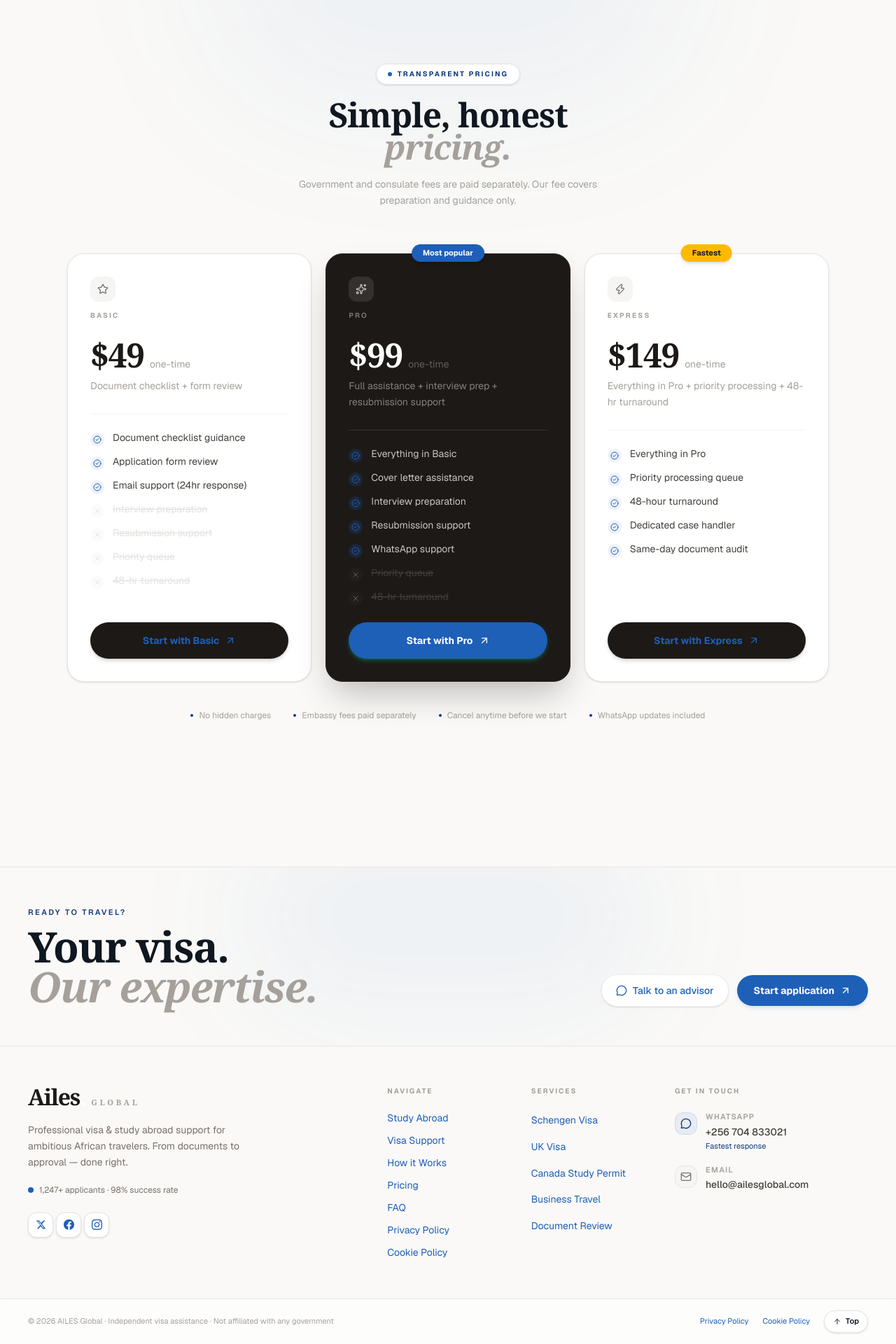
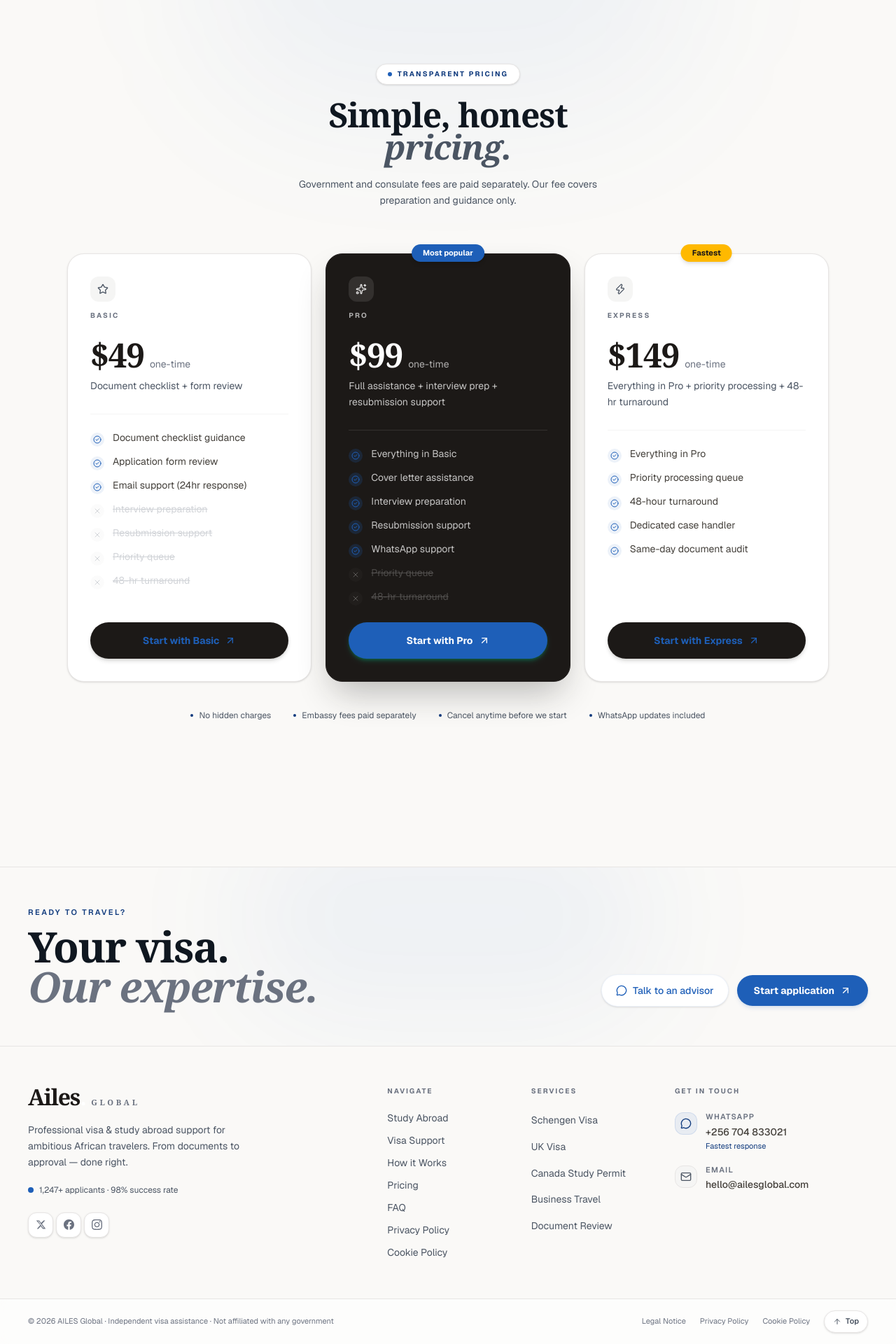
Before and after one commit to kazibweyassin/visa, a Next.js app: page /pricing in a window 1280 px wide. Shown: the part 365-2285 px from the top of the page at 70% size. Built offline with nearby package versions, Linux system fonts and the light colour scheme.

Commit message:
contract

```diff
--- a/app/cookie-policy/page.tsx
+++ b/app/cookie-policy/page.tsx
@@ -53,6 +53,12 @@ export default function CookiePolicyPage() {
             <p className="mt-2 text-sm leading-7 text-[var(--text-3)]">
               If you want to know more about cookie usage, contact us at hello@ailesglobal.com.
             </p>
+            <p className="mt-3 text-xs text-[var(--text-3)]">
+              <Link href="/legal-notice" className="font-semibold text-[var(--amber)] hover:underline">
+                Read our legal notice
+              </Link>
+              {" "}to understand what Ailes Global is and what we do.
+            </p>
           </div>
         </div>
       </section>
--- a/app/globals.css
+++ b/app/globals.css
@@ -172,6 +172,12 @@ a {
 .bg-emerald-100\/50 { background-color: rgba(30,95,184,0.05) !important; }
 .bg-emerald-50\/40 { background-color: rgba(30,95,184,0.04) !important; }
 
+/* Improve readability of muted text on light surfaces */
+.text-stone-400 { color: #6b7280 !important; }
+.text-stone-500 { color: #4b5563 !important; }
+.text-slate-500 { color: #556070 !important; }
+.text-slate-600 { color: #475569 !important; }
+
 /* Ensure readable button/text contrast when using brand backgrounds */
 .bg-emerald-500, .bg-emerald-400, .bg-emerald-600, .bg-emerald-500\/20, .bg-emerald-500\/30 {
   color: #fff !important;
--- a/app/privacy/page.tsx
+++ b/app/privacy/page.tsx
@@ -53,6 +53,12 @@ export default function PrivacyPolicyPage() {
             <p className="mt-2 text-sm leading-7 text-[var(--text-3)]">
               If you have questions about this policy, email hello@ailesglobal.com.
             </p>
+            <p className="mt-3 text-xs text-[var(--text-3)]">
+              <Link href="/legal-notice" className="font-semibold text-[var(--green)] hover:underline">
+                Read our legal notice
+              </Link>
+              {" "}to understand what Ailes Global is and what we do.
+            </p>
           </div>
         </div>
       </section>
--- a/app/study-abroad/page.tsx
+++ b/app/study-abroad/page.tsx
@@ -76,7 +76,7 @@ const styles = `
   }
   .sa-hero-title em { font-style: italic; color: #C9A84C; }
   .sa-hero-sub {
-    font-size: 15px; color: rgba(255,255,255,.5); line-height: 1.75;
+    font-size: 15px; color: rgba(255,255,255,.72); line-height: 1.75;
     font-weight: 300; max-width: 520px; margin-bottom: 36px;
   }
   .sa-hero-actions { display: flex; gap: 14px; flex-wrap: wrap; }
@@ -109,7 +109,7 @@ const styles = `
     font-size: clamp(28px, 4vw, 44px); font-weight: 400;
     color: #0B1C2D; line-height: 1.15; margin-bottom: 10px;
   }
-  .sa-sub { font-size: 14px; color: #8A8A7A; line-height: 1.7; font-weight: 300; max-width: 520px; margin-bottom: 40px; }
+  .sa-sub { font-size: 14px; color: #6B7280; line-height: 1.7; font-weight: 400; max-width: 520px; margin-bottom: 40px; }
 
   /* Destinations */
   .sa-dest-grid { display: grid; grid-template-columns: repeat(3, 1fr); gap: 16px; }
@@ -125,7 +125,7 @@ const styles = `
   .sa-dest-country { font-size: 16px; font-weight: 500; color: #0B1C2D; margin-bottom: 14px; }
   .sa-dest-rows { display: flex; flex-direction: column; gap: 7px; margin-bottom: 16px; }
   .sa-dest-row { display: flex; justify-content: space-between; font-size: 12px; }
-  .sa-dest-row-label { color: #9CA3AF; }
+  .sa-dest-row-label { color: #6B7280; }
   .sa-dest-row-value { color: #1A1A14; font-weight: 500; text-align: right; max-width: 55%; }
   .sa-dest-link { font-size: 12px; color: #C9A84C; font-weight: 500; }
 
@@ -135,7 +135,7 @@ const styles = `
   .sa-service-card { padding: 24px; border: 1px solid #EDE8DF; border-radius: 6px; background: #F7F3EC; }
   .sa-service-icon { font-size: 20px; color: #C9A84C; margin-bottom: 12px; }
   .sa-service-title { font-size: 14px; font-weight: 500; color: #0B1C2D; margin-bottom: 6px; }
-  .sa-service-desc { font-size: 13px; color: #8A8A7A; line-height: 1.6; font-weight: 300; }
+  .sa-service-desc { font-size: 13px; color: #6B7280; line-height: 1.6; font-weight: 400; }
 
   /* CTA band */
   .sa-cta-band {
@@ -147,7 +147,7 @@ const styles = `
     font-size: clamp(28px, 4vw, 44px); font-weight: 400;
     color: #0B1C2D; margin-bottom: 12px;
   }
-  .sa-cta-sub { font-size: 14px; color: rgba(11,28,45,.6); margin-bottom: 28px; font-weight: 300; }
+  .sa-cta-sub { font-size: 14px; color: rgba(11,28,45,.78); margin-bottom: 28px; font-weight: 400; }
   .sa-btn-navy {
     display: inline-flex; align-items: center; gap: 8px;
     background: #0B1C2D; color: #fff;
--- a/components/layout/site-footer.tsx
+++ b/components/layout/site-footer.tsx
@@ -262,6 +262,9 @@ export function SiteFooter() {
           </p>
 
           <div className="flex items-center gap-5 order-1 sm:order-2">
+            <Link href="/legal-notice" className="text-[11px] text-stone-400 hover:text-stone-700 transition-colors">
+              Legal Notice
+            </Link>
             <Link href="/privacy" className="text-[11px] text-stone-400 hover:text-stone-700 transition-colors">
               Privacy Policy
             </Link>
--- a/components/layout/site-header.tsx
+++ b/components/layout/site-header.tsx
@@ -182,6 +182,7 @@ export function SiteHeader() {
                 </div>
 
                 {[
+                  { label: "Legal Notice", href: "/legal-notice" },
                   { label: "Privacy Policy", href: "/privacy" },
                   { label: "Cookie Policy", href: "/cookie-policy" },
                 ].map((link, i) => (
--- a/components/modules/pricing.tsx
+++ b/components/modules/pricing.tsx
@@ -108,9 +108,9 @@ export function Pricing() {
           >
             Simple, honest
             <br />
-            <span className="italic font-bold text-stone-400">pricing.</span>
+            <span className="italic font-bold text-stone-500">pricing.</span>
           </h2>
-          <p className="mx-auto mt-5 max-w-md text-sm text-stone-400 leading-relaxed">
+          <p className="mx-auto mt-5 max-w-md text-sm text-stone-500 leading-relaxed">
             Government and consulate fees are paid separately. Our fee covers preparation and guidance only.
           </p>
         </motion.div>
@@ -147,10 +147,10 @@ export function Pricing() {
                     <div className={`mb-3 flex h-9 w-9 items-center justify-center rounded-xl ${
                       dark ? "bg-white/10" : "bg-stone-100"
                     }`}>
-                      <Icon className={`h-4 w-4 ${dark ? "text-white/70" : "text-stone-500"}`} />
+                      <Icon className={`h-4 w-4 ${dark ? "text-white/85" : "text-stone-500"}`} />
                     </div>
                     <p className={`text-[10px] font-bold uppercase tracking-[0.22em] ${
-                      dark ? "text-white/40" : "text-stone-400"
+                      dark ? "text-white/65" : "text-stone-400"
                     }`}>
                       {plan.name}
                     </p>
@@ -165,11 +165,11 @@ export function Pricing() {
                   >
                     {plan.price}
                   </span>
-                  <span className={`ml-2 text-sm ${dark ? "text-white/30" : "text-stone-400"}`}>
+                  <span className={`ml-2 text-sm ${dark ? "text-white/65" : "text-stone-400"}`}>
                     one-time
                   </span>
                 </div>
-                <p className={`mb-7 text-sm leading-relaxed ${dark ? "text-white/45" : "text-stone-400"}`}>
+                <p className={`mb-7 text-sm leading-relaxed ${dark ? "text-white/75" : "text-stone-500"}`}>
                   {plan.description}
                 </p>
 
@@ -202,9 +202,9 @@ export function Pricing() {
                       <div className={`mt-0.5 flex h-5 w-5 shrink-0 items-center justify-center rounded-full ${
                         dark ? "bg-white/8" : "bg-stone-100"
                       }`}>
-                        <X className={`h-3 w-3 ${dark ? "text-white" : "text-stone-400"}`} />
+                        <X className={`h-3 w-3 ${dark ? "text-white/90" : "text-stone-400"}`} />
                       </div>
-                      <span className={`text-sm leading-snug line-through ${dark ? "text-white/50" : "text-stone-400"}`}>
+                      <span className={`text-sm leading-snug line-through ${dark ? "text-white/70" : "text-stone-400"}`}>
                         {f}
                       </span>
                     </li>
@@ -235,7 +235,7 @@ export function Pricing() {
           transition={{ delay: 0.4 }}
           className="mt-10 flex flex-col sm:flex-row items-center justify-center gap-6 text-center sm:text-left"
         >
-          <div className="flex flex-wrap justify-center sm:justify-start gap-x-8 gap-y-3 text-xs text-stone-400">
+          <div className="flex flex-wrap justify-center sm:justify-start gap-x-8 gap-y-3 text-xs text-stone-500">
             {[
               "No hidden charges",
               "Embassy fees paid separately",
```
